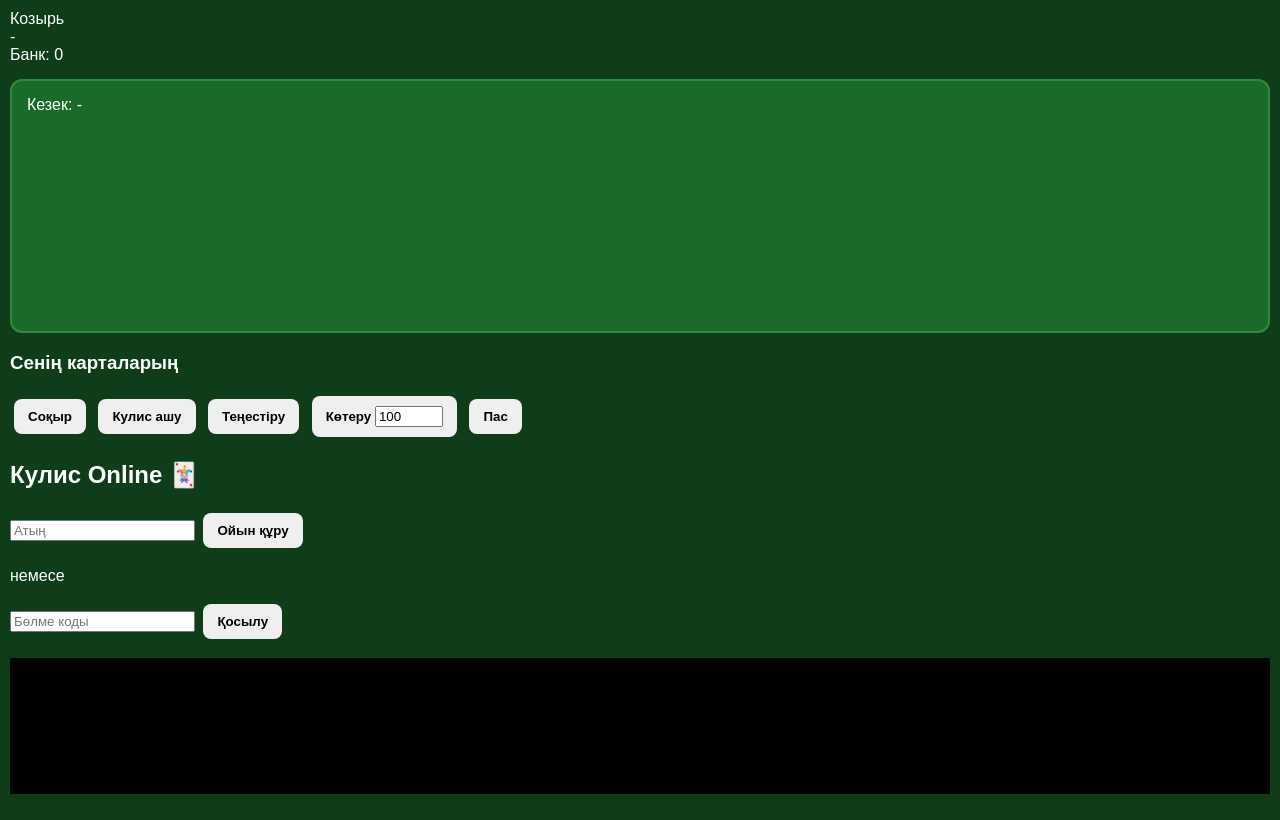
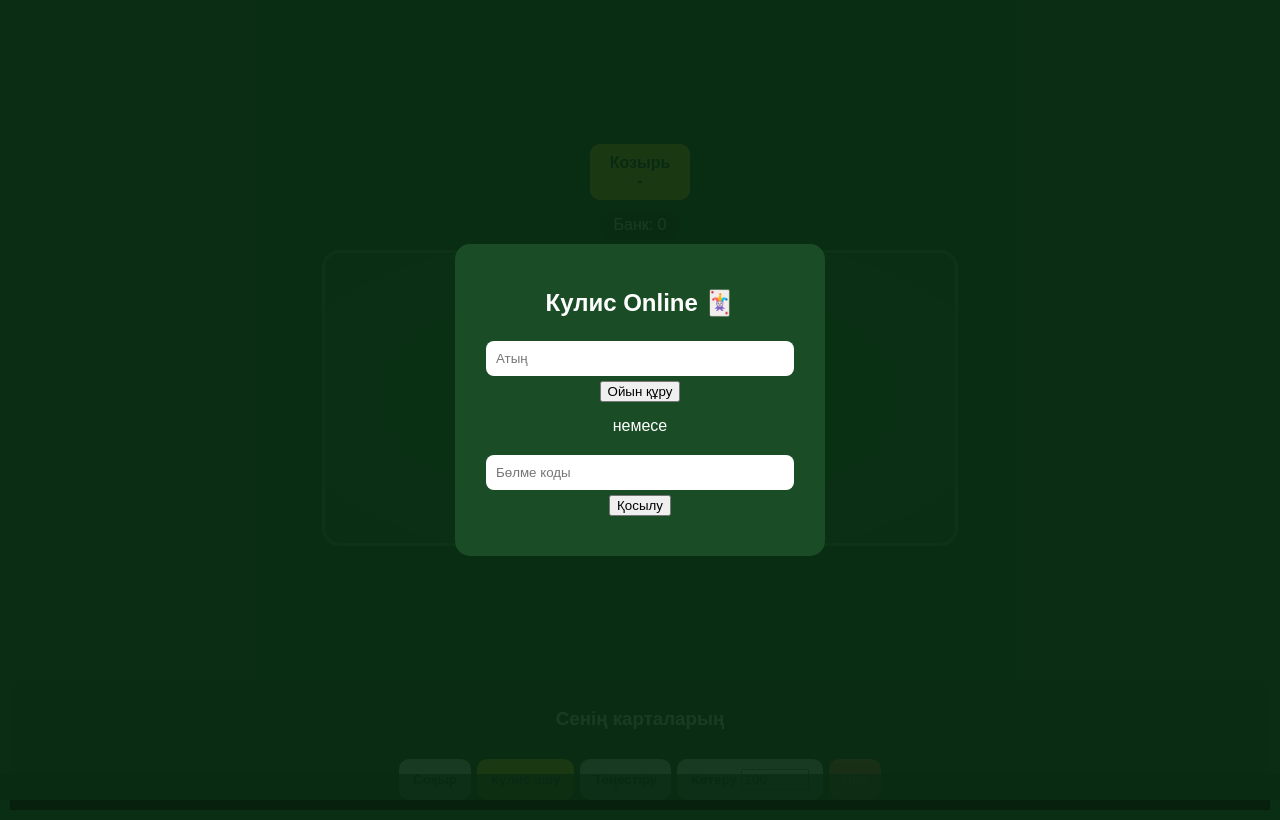
Before and after one commit to Bakdauletik/kulis-online, a website: page public/index.html in a window 1280 px wide. Drawn offline with nearby package versions, Linux system fonts and the light colour scheme; no server answers.

Commit message:
Update style.css

```diff
--- a/public/style.css
+++ b/public/style.css
@@ -1,10 +1,27 @@
-body{font-family:Arial;background:#0f3d1a;color:#fff;margin:0;padding:10px}
-.wrap{max-width:800px;margin:auto}
-#table{background:#1a6b2a;padding:15px;border-radius:12px;min-height:220px;margin:15px 0;border:2px solid #2f8a3f;display:block !important}
-.card{display:inline-block;width:62px;height:88px;background:#fff;color:#000;border-radius:8px;margin:5px;text-align:center;line-height:80px;font-weight:bold;cursor:pointer;border:3px solid transparent}
+body{margin:0;background:#0a2e14;font-family:Arial;color:white;overflow-x:hidden}
+.durak-table{min-height:100vh;display:flex;flex-direction:column;justify-content:space-between;padding:10px}
+.opponents{display:flex;gap:10px;justify-content:center;flex-wrap:wrap}
+.opponents div{background:#00000066;padding:8px 12px;border-radius:20px;font-size:14px}
+.center{display:flex;flex-direction:column;align-items:center;gap:10px;flex:1;justify-content:center}
+.trump-box{background:gold;color:black;padding:10px 15px;border-radius:10px;text-align:center;font-weight:bold;min-width:70px}
+.pot-box{background:#00000088;padding:6px 12px;border-radius:10px}
+#table{background:radial-gradient(#1e7a32, #123d1a);width:95%;max-width:600px;min-height:260px;border-radius:18px;border:3px solid #2d8a3e;display:flex;flex-direction:column;align-items:center;justify-content:center;padding:15px}
+.battle-area{display:flex;gap:15px;flex-wrap:wrap;justify-content:center;min-height:110px}
+.table-label{margin-top:10px;color:#aaffaa}
+.my-hand-area{text-align:center;background:#00000055;padding:10px;border-radius:15px 15px 0 0}
+.hand{display:flex;gap:8px;justify-content:center;flex-wrap:wrap;margin:10px 0}
+.card{width:68px;height:98px;background:white;color:black;border-radius:10px;display:flex;flex-direction:column;align-items:center;justify-content:center;font-weight:bold;font-size:22px;cursor:pointer;border:3px solid transparent;box-shadow:0 4px 8px #00000088;transition:0.2s}
 .card.red{color:#d00}
-.card.back{background:#333;color:#fff}
-.card.selected{border-color:yellow;transform:translateY(-8px)}
-button{padding:10px 14px;margin:4px;border-radius:8px;border:0;font-weight:bold;cursor:pointer}
-#log{background:#000;color:#0f0;padding:8px;height:120px;overflow:auto;margin-top:10px}
+.card.back{background:linear-gradient(135deg,#222,#444);color:white;font-size:30px}
+.card.selected{border-color:yellow;transform:translateY(-15px) scale(1.05);box-shadow:0 0 15px yellow}
+.btn-group{display:flex;gap:6px;flex-wrap:wrap;justify-content:center}
+.btn-group button{padding:10px 14px;border-radius:10px;border:0;font-weight:bold;cursor:pointer;background:#eee}
+.btn-group button.gold{background:gold}
+.btn-group button.green{background:#2ecc71;color:white}
+.btn-group button.red{background:#e74c3c;color:white}
+.btn-group button.big{padding:12px 20px;font-size:16px;width:100%;background:#2ecc71;color:white}
+.lobby-overlay{position:fixed;inset:0;background:#0a2e14ee;display:flex;align-items:center;justify-content:center;z-index:10}
+.lobby-box{background:#1a4d25;padding:25px;border-radius:15px;text-align:center;width:90%;max-width:320px}
+.lobby-box input{width:90%;padding:10px;margin:5px;border-radius:8px;border:0}
+#log{position:fixed;bottom:0;left:0;right:0;background:black;color:#0f0;height:22px;overflow:hidden;font-size:12px;padding:2px 10px;opacity:0.7}
 .hidden{display:none !important}
```
